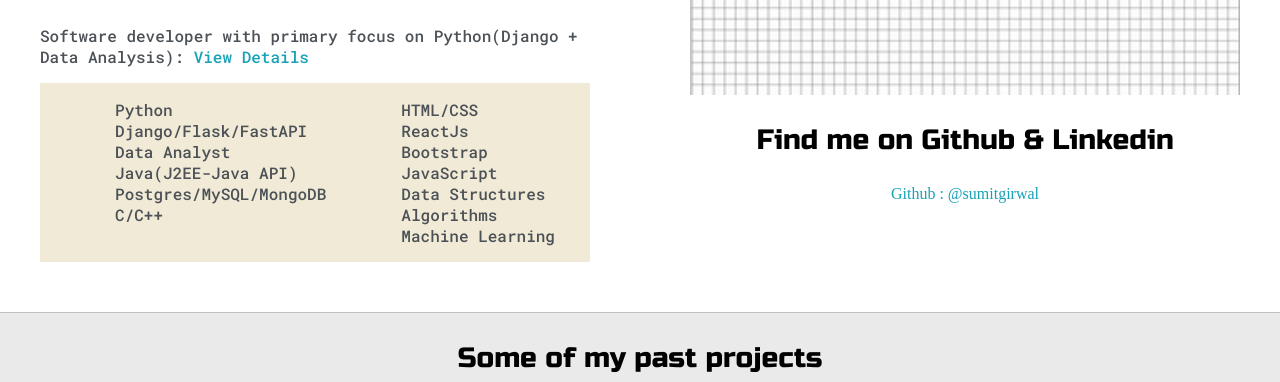
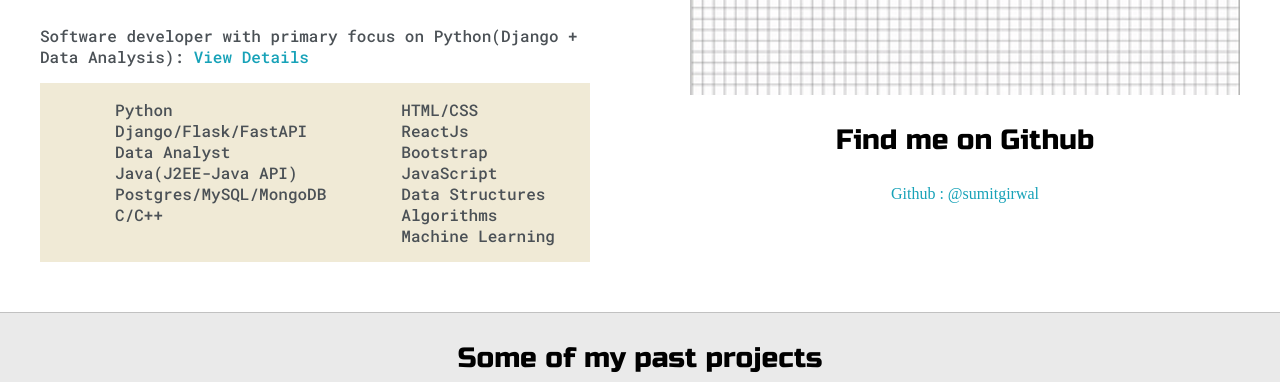
Before and after one commit to sumitgirwal/portfolio, a plain HTML site: page index.html in a window 1280 px wide. Shown: the part 1240-1622 px from the top of the page. Drawn offline with Linux system fonts and the light colour scheme.

Commit message:
Updated index.html

```diff
--- a/index.html
+++ b/index.html
@@ -109,7 +109,7 @@
 
 				<div class="social-links">
 					<img id="social_img" src="images/Astar gif.gif">
-					<h3>Find me on Github & Linkedin</h3>
+					<h3>Find me on Github </h3>
 
 					<a target="_blank" href="https://github.com/sumitgirwal" >Github : @sumitgirwal</a>
 					<br>
```
Also changed, not shown: 1 other file.
